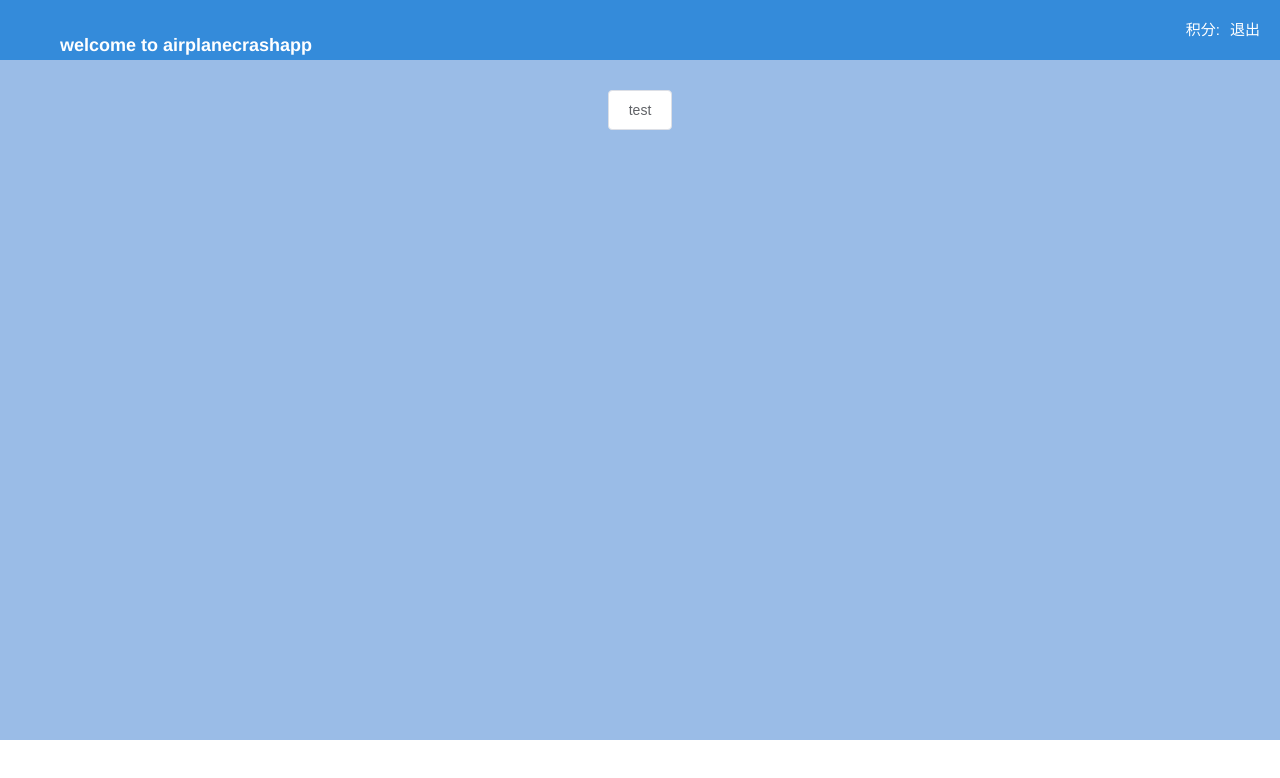
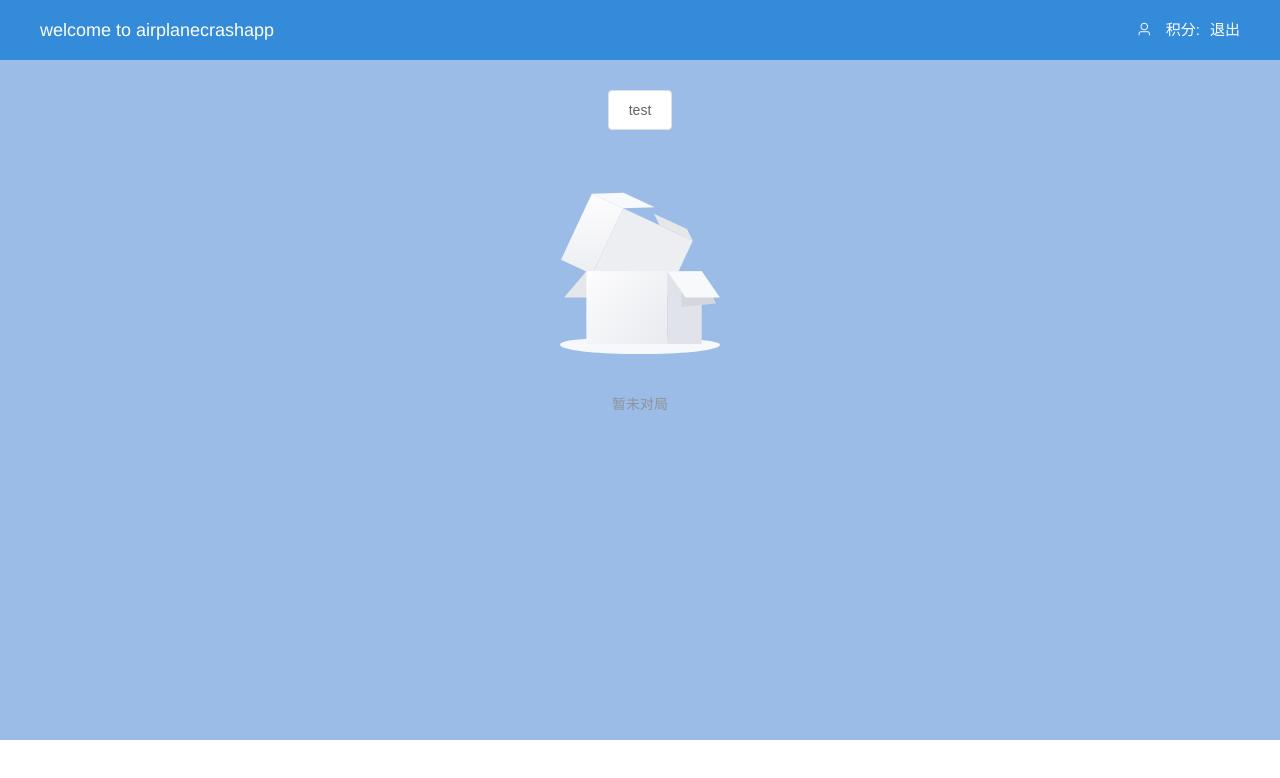
Before and after one commit to JaidenZ/airplanecrashapp, a Vue app: page /Home in a window 1280 px wide. Shown: the top 778 px of the page. Built offline with nearby package versions, Linux system fonts and the light colour scheme; no server answers; sample sign-in values are in the browser's storage.

Commit message:
样式修改

```diff
--- a/src/components/WebHeader.vue
+++ b/src/components/WebHeader.vue
@@ -1,10 +1,19 @@
 <template>
   <div id="web_header">
     <div class="content-box">
-      <h1 class="title">{{msg}}</h1>
+      <div class="tips">
+        <span>{{ msg }}</span>
+      </div>
+
       <div class="menus">
-        <span v-if="this.$store.getters.isLogin">{{this.$store.getters.currentUser.NickName}}</span>
-        <span v-if="this.$store.getters.isLogin">积分:{{this.$store.getters.currentUser.BattleSocre}}</span>
+        <span v-if="this.$store.getters.isLogin">
+          <i class="el-icon-user"></i>
+          {{
+          this.$store.getters.currentUser.NickName
+        }}</span>
+        <span v-if="this.$store.getters.isLogin"
+          >积分:{{ this.$store.getters.currentUser.BattleSocre }}</span
+        >
         <span v-if="this.$store.getters.isLogin" @click="goBack">退出</span>
       </div>
     </div>
@@ -20,7 +29,7 @@ export default {
   methods: {
     goBack() {
       this.$router.push({ name: "Login" });
-    },
+    }
   },
 };
 </script>
@@ -29,7 +38,6 @@ export default {
 #web_header {
   width: 100%;
   height: 60px;
-  background-color: rgb(96, 148, 54);
   overflow: hidden;
   min-width: 1000px;
 
@@ -37,15 +45,16 @@ export default {
     max-width: 1200px;
     margin: auto;
     min-width: 800px;
-    background-color: rgb(96, 148, 54);
+    height: 100%;
   }
-
-  .title {
-    color: white;
-    font-size: 18px;
-    line-height: 60px;
-    font-weight: bold;
+  .tips {
     float: left;
+    span {
+      line-height: 60px;
+      color: white;
+      font-size: 18px;
+      margin-left: 0px;
+    }
   }
   .menus {
     float: right;
--- a/src/views/Home.vue
+++ b/src/views/Home.vue
@@ -1,10 +1,19 @@
 <template>
   <el-container>
     <el-header>
-     <webheader :msg="message" style="position: absolute;top: 0;z-index: 1000;background-color: transparent"></webheader>
+      <webheader
+        :msg="message"
+        style="
+          position: absolute;
+          top: 0;
+          z-index: 1000;
+          background-color: transparent;
+        "
+      ></webheader>
     </el-header>
     <el-main>
       <el-button @click="changeDuration">test</el-button>
+      <el-empty description="暂未对局"></el-empty>
     </el-main>
     <el-footer> </el-footer>
   </el-container>
@@ -15,6 +24,7 @@
   line-height: 60px;
   background-color: #348bda;
   color: white;
+  padding: 0;
 }
 .el-main {
   background-color: #9abce7;
@@ -35,26 +45,25 @@ export default {
   data() {
     return {
       loading: true,
-      message:"welcome to airplanecrashapp"
+      message: "welcome to airplanecrashapp",
     };
   },
   created() {
     this.webSocket.addMessageCallback(this.onReceived);
     //检测是否登录成功
-    if(!this.$store.getters.serverConnect && !this.$store.getters.isLogin){
+    if (!this.$store.getters.serverConnect && !this.$store.getters.isLogin) {
       let loadingInstance = this.$loading({
         fullscreen: true,
         background: "rgba(0, 0, 0, 0.7)",
       });
       setTimeout(() => {
         loadingInstance.close();
-          this.$router.replace({name:'Login'})
+        this.$router.replace({ name: "Login" });
       }, 2000);
     }
-
   },
   methods: {
-    changeDuration(){
+    changeDuration() {
       this.message = "正在匹配";
     },
     onReceived: function (msg) {
```
Lines whose indentation alone changed are shown as unchanged.
